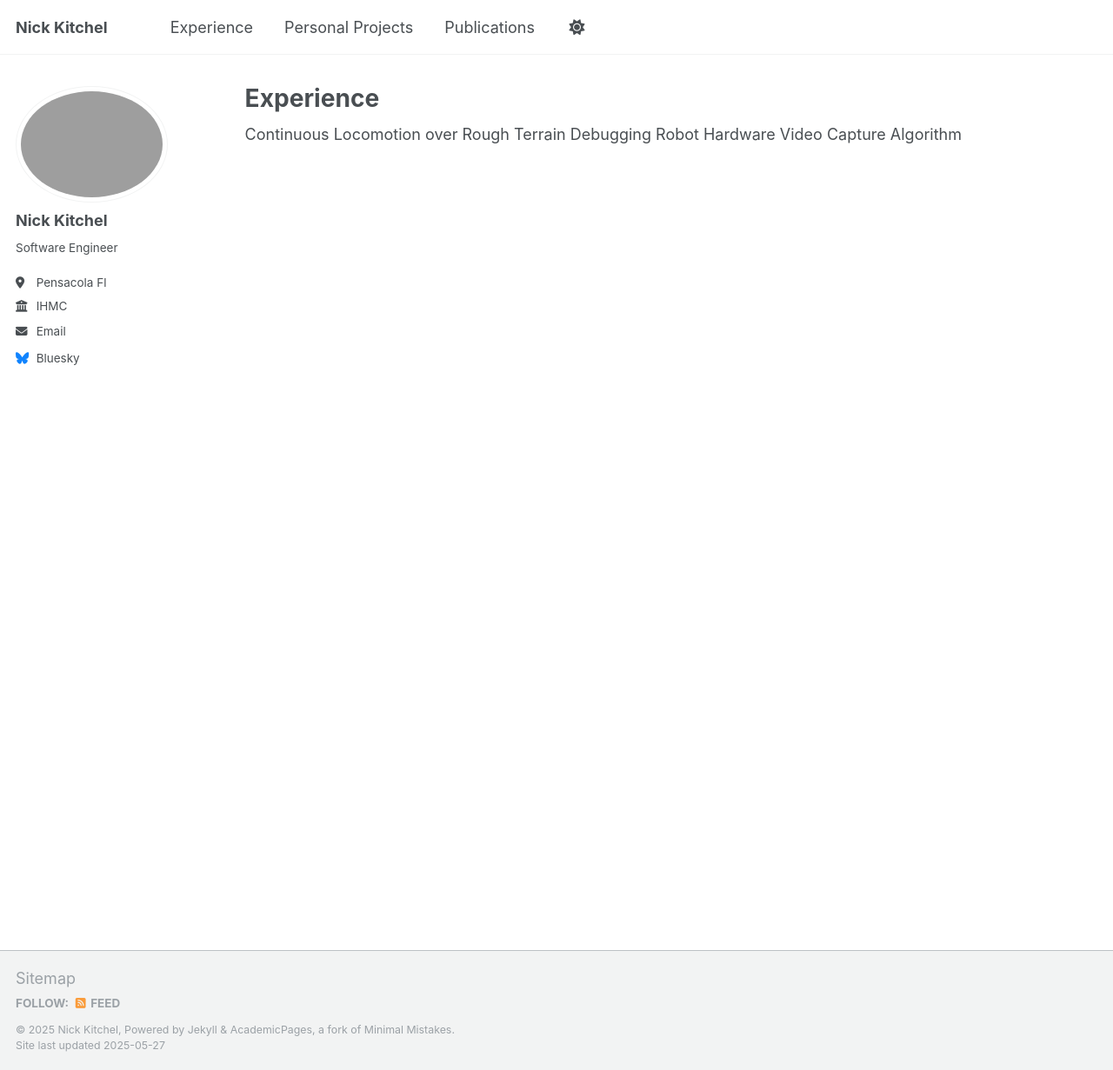
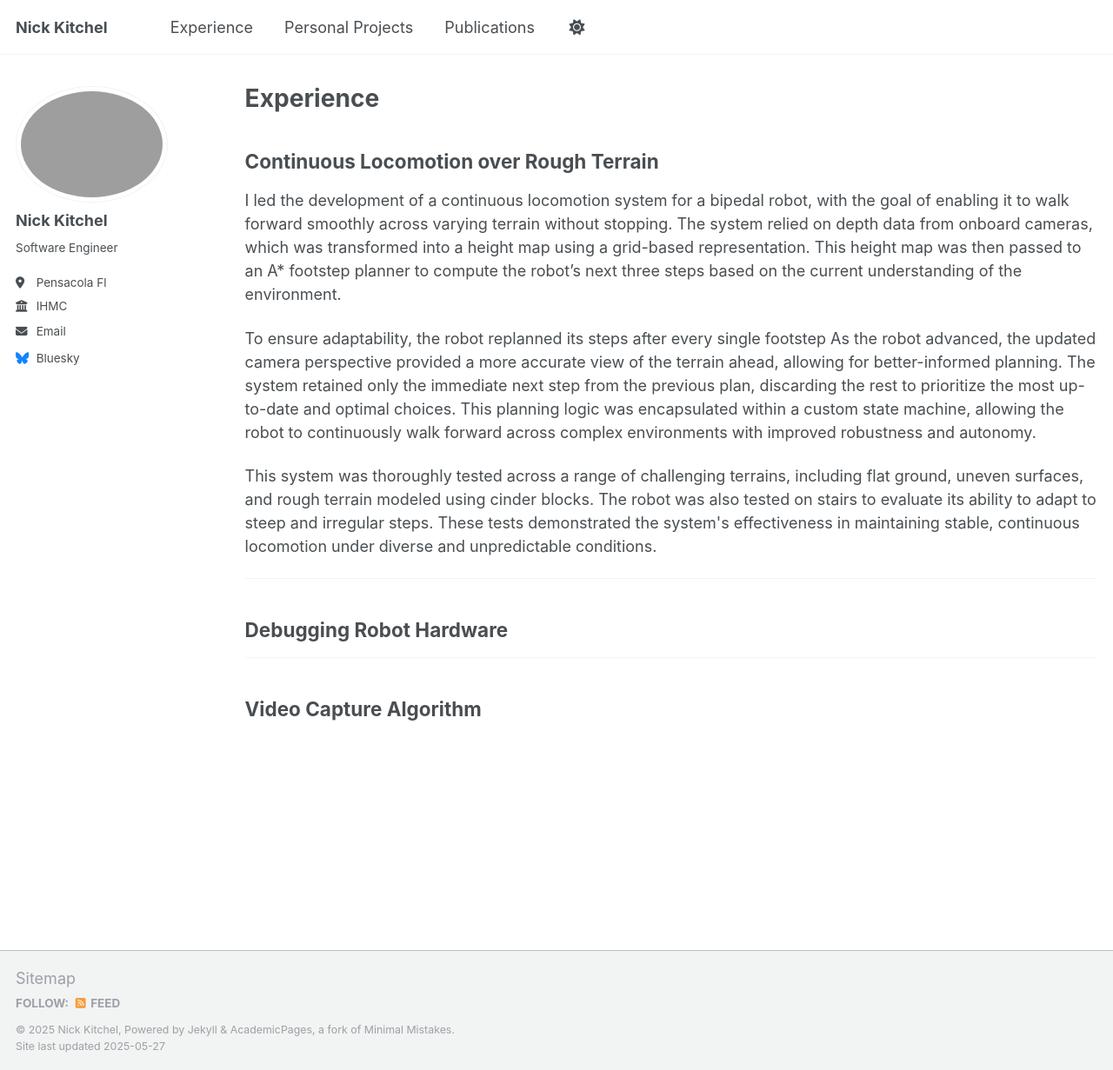
Before and after one commit to PotatoPeeler3000/potatopeeler3000.github.io, a Jekyll site: the page built from _pages/experience.html, in a window 1280 px wide and 1231 px high. Shown: the whole window at 87% size. Built offline with Jekyll 4.4.1, drawn with Linux system fonts in a browser that asks for light colours.

Commit message:
Update experience.html

```diff
--- a/_pages/experience.html
+++ b/_pages/experience.html
@@ -7,8 +7,28 @@ author_profile: true
 
 {% include base_path %}
 
-Continuous Locomotion over Rough Terrain
+<h2>Continuous Locomotion over Rough Terrain</h2>
+<p>I led the development of a continuous locomotion system for a bipedal robot, with the goal of enabling it to walk forward smoothly across varying terrain without stopping.
+  The system relied on depth data from onboard cameras, which was transformed into a height map using a grid-based representation.
+  This height map was then passed to an A* footstep planner to compute the robot’s next three steps based on the current understanding of the environment.</p>
 
-Debugging Robot Hardware
+<p>To ensure adaptability, the robot replanned its steps after every single footstep
+  As the robot advanced, the updated camera perspective provided a more accurate view of the terrain ahead, allowing for better-informed planning.
+  The system retained only the immediate next step from the previous plan, discarding the rest to prioritize the most up-to-date and optimal choices.
+  This planning logic was encapsulated within a custom state machine, allowing the robot to continuously walk forward across complex environments with improved robustness and autonomy.</p>
 
-Video Capture Algorithm
+<p>This system was thoroughly tested across a range of challenging terrains, including flat ground, uneven surfaces, and rough terrain modeled using cinder blocks.
+  The robot was also tested on stairs to evaluate its ability to adapt to steep and irregular steps.
+  These tests demonstrated the system's effectiveness in maintaining stable, continuous locomotion under diverse and unpredictable conditions.</p>
+
+<hr>
+
+
+<h2>Debugging Robot Hardware</h2>
+
+
+
+<hr>
+
+
+<h2>Video Capture Algorithm</h2>
```
